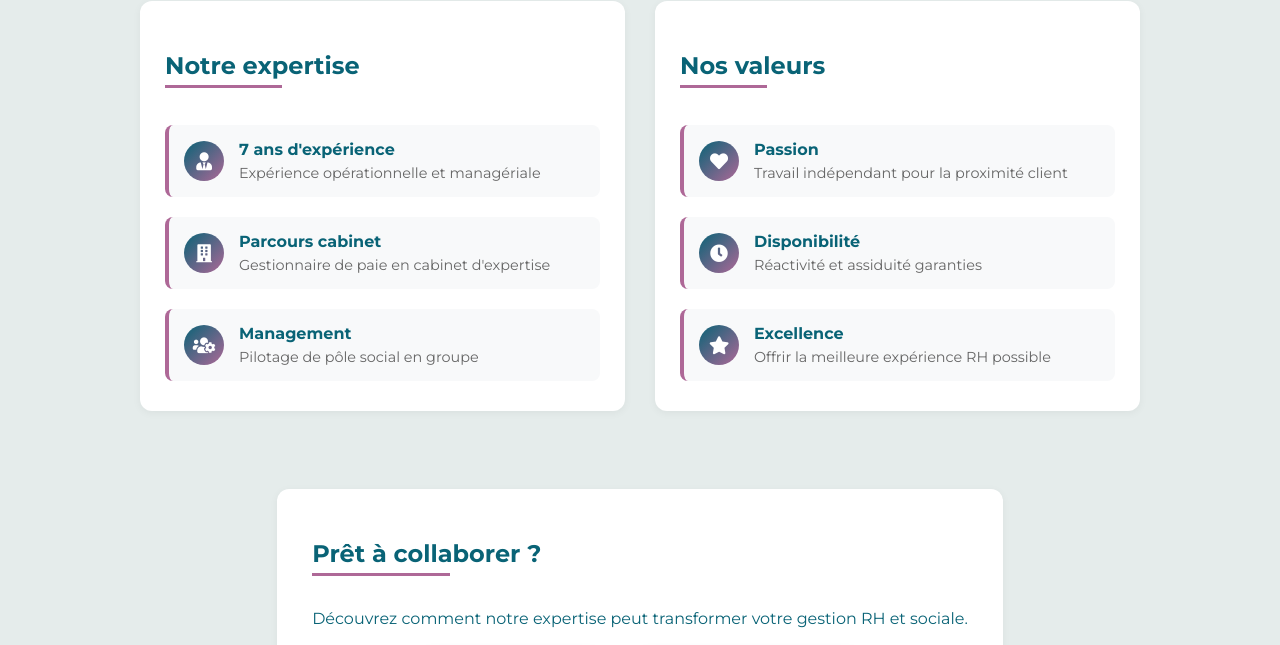
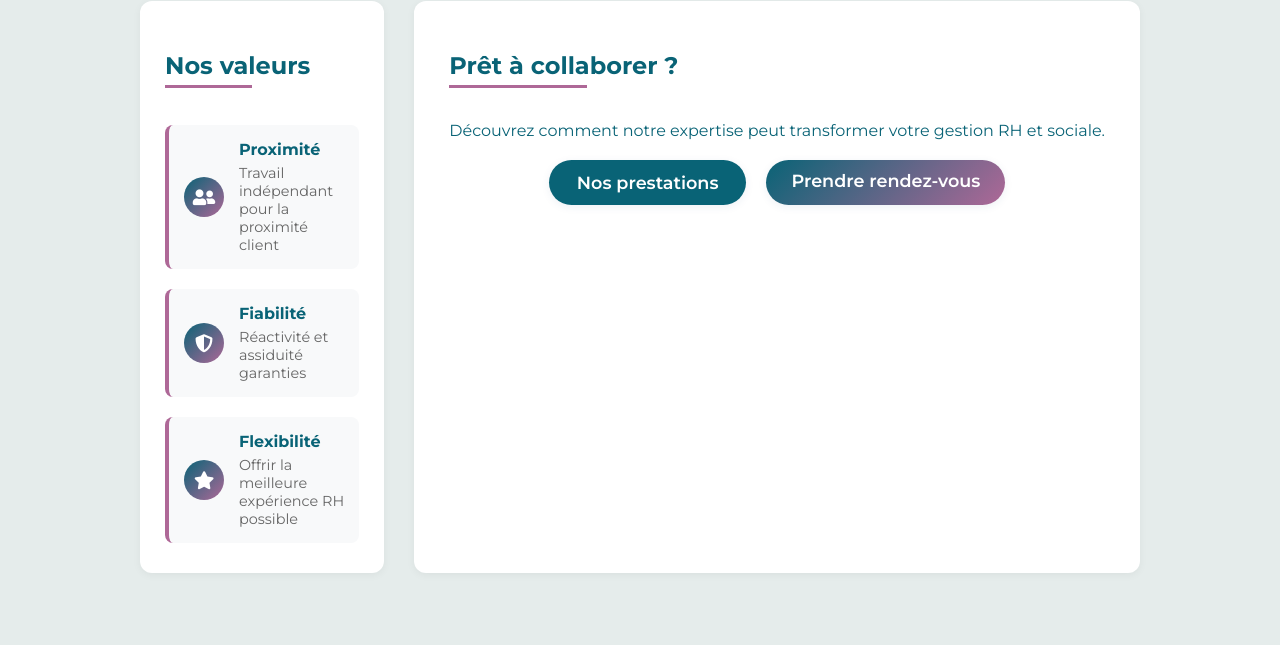
Before and after one commit to quentinmd/web-site-test, a plain HTML site: page src/a-propos.html in a window 1280 px wide. Shown: the part 1026-1671 px from the top of the page. Drawn offline with Linux system fonts and the light colour scheme.

Commit message:
Update a-propos.html

```diff
--- a/src/a-propos.html
+++ b/src/a-propos.html
@@ -49,7 +49,7 @@
               <img src="images/Alexandra (JEZ) NHEAN.jpeg" alt="Photo de profil - Experte en gestion sociale" class="profile-photo">
             </div>
             <div class="profile-info">
-              <h3>Alexandra Nhean</h3>
+              <h3>Alexandra JEZ</h3>
               <h3>Votre experte en gestion sociale</h3>
               <p class="profile-subtitle">7 ans d'expertise terrain</p>
             </div>
@@ -81,61 +81,25 @@
 
       <!-- Section expertise et valeurs sur la même ligne -->
       <div class="dual-sections">
-        <section class="expertise-section">
-          <h2>Notre expertise</h2>
-          <div class="expertise-list">
-            <div class="expertise-item-compact">
-              <div class="expertise-icon-small">
-                <i class="fas fa-user-tie"></i>
-              </div>
-              <div class="expertise-text">
-                <h4>7 ans d'expérience</h4>
-                <p>Expérience opérationnelle et managériale</p>
-              </div>
-            </div>
-
-            <div class="expertise-item-compact">
-              <div class="expertise-icon-small">
-                <i class="fas fa-building"></i>
-              </div>
-              <div class="expertise-text">
-                <h4>Parcours cabinet</h4>
-                <p>Gestionnaire de paie en cabinet d'expertise</p>
-              </div>
-            </div>
-
-            <div class="expertise-item-compact">
-              <div class="expertise-icon-small">
-                <i class="fas fa-users-cog"></i>
-              </div>
-              <div class="expertise-text">
-                <h4>Management</h4>
-                <p>Pilotage de pôle social en groupe</p>
-              </div>
-            </div>
-          </div>
-        </section>
-
         <section class="values-section">
           <h2>Nos valeurs</h2>
           <div class="values-list">
             <div class="value-item-compact">
               <div class="value-icon-small">
-                <i class="fas fa-heart"></i>
+                <i class="fas fa-user-friends"></i>
               </div>
               <div class="value-text">
-                <h4>Passion</h4>
+                <h4>Proximité</h4>
                 <p>Travail indépendant pour la proximité client</p>
-                <!-- OU Esprit indépendant au service de la relation client -->
               </div>
             </div>
 
             <div class="value-item-compact">
               <div class="value-icon-small">
-                <i class="fas fa-clock"></i>
+                <i class="fas fa-shield-alt"></i>
               </div>
               <div class="value-text">
-                <h4>Disponibilité</h4>
+                <h4>Fiabilité</h4>
                 <p>Réactivité et assiduité garanties</p>
               </div>
             </div>
@@ -145,16 +109,14 @@
                 <i class="fas fa-star"></i>
               </div>
               <div class="value-text">
-                <h4>Excellence</h4>
+                <h4>Flexibilité</h4>
                 <p>Offrir la meilleure expérience RH possible</p>
               </div>
             </div>
           </div>
         </section>
-      </div>
-      <!-- FIN du div dual-sections -->
 
-      <!-- Section d'appel à l'action - maintenant en dessous des deux blocs -->
+        <!-- Section d'appel à l'action - maintenant à côté des valeurs -->
         <section class="cta-section">
           <h2>Prêt à collaborer ?</h2>
           <p>Découvrez comment notre expertise peut transformer votre gestion RH et sociale.</p>
@@ -163,12 +125,13 @@
             <a href="contact.html" class="btn rdv-btn">Prendre rendez-vous</a>
           </div>
         </section>
+      </div>
     </main>
 
     <footer>
       <div class="footer-container">
         <div class="footer-logo">
-          <img src="LOGO.jpg" alt="Logo Socialis RH" class="footer-logo-img">
+          <img src="Logos-01.svg" alt="Logo Socialis RH" class="logo">
         </div>
         <div class="footer-contact">
           <a href="mailto:contact@socialis-rh.fr">contact@socialis-rh.fr</a> |
```
Lines whose indentation alone changed are shown as unchanged.
